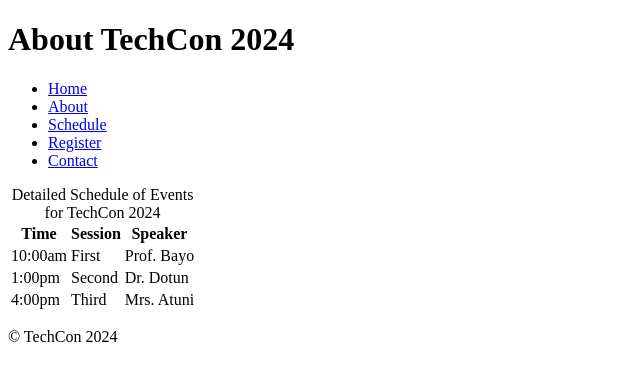
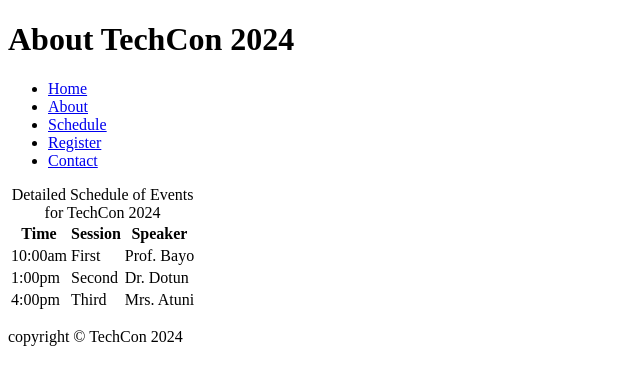
Before and after one commit to NewMan274/TechCon_HTML, a plain HTML site: page techcon_website/schedule.html in a window 1280 px wide. Shown: the full height of the page, 0-640 px from the left. Drawn offline with Linux system fonts and the light colour scheme.

Commit message:
schedule_page

```diff
--- a/techcon_website/schedule.html
+++ b/techcon_website/schedule.html
@@ -53,7 +53,7 @@
     </main>
 
     <footer>
-      <p>&copy; TechCon 2024</p>
+      <p>copyright &copy; TechCon 2024</p>
     </footer>
   </body>
 </html>
```
